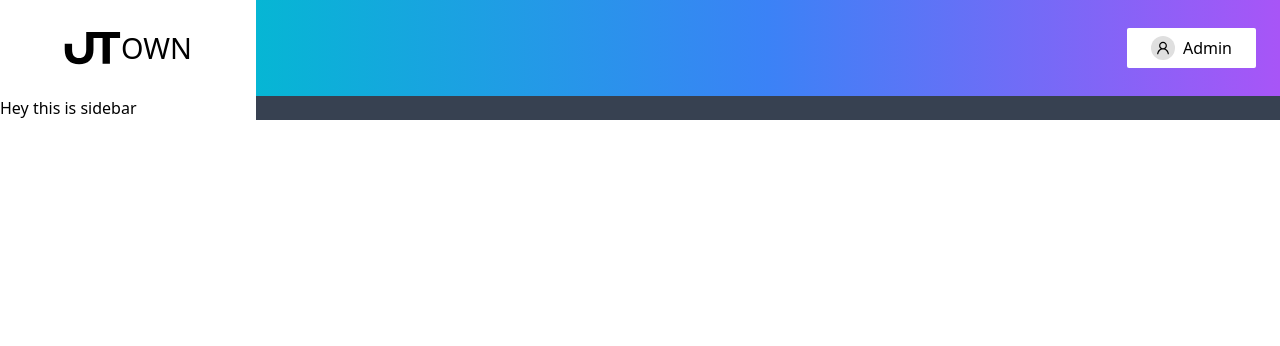
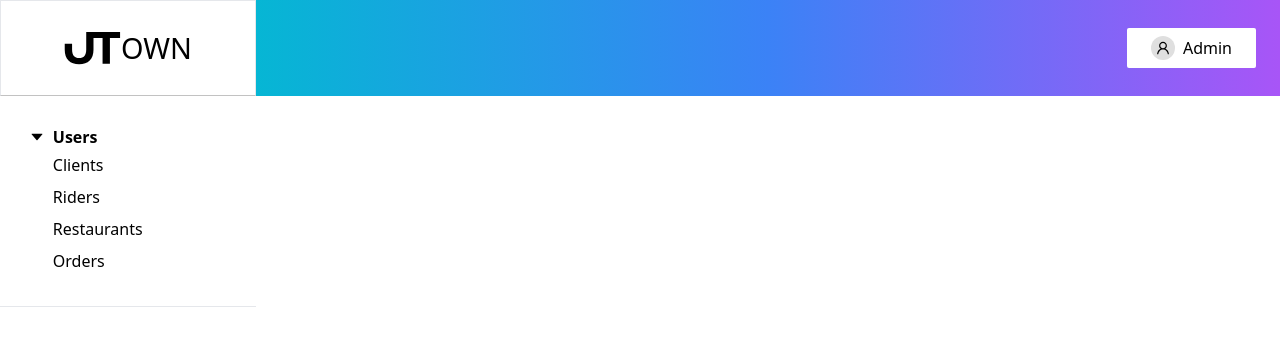
Before and after one commit to NikhileshDb/testing, a React (Create React App) app: page / in a window 1280 px wide. Shown: the top 346 px of the page. Built offline with nearby package versions, Linux system fonts and the light colour scheme.

Commit message:
sidebar minor update

```diff
--- a/src/components/SidebarContentArea.jsx
+++ /dev/null
@@ -1,11 +0,0 @@
-import React from 'react'
-
-function SidebarContentArea() {
-    return (
-        <div className="">
-            <p>Hey this is sidebar</p>
-        </div>
-    )
-}
-
-export default SidebarContentArea
--- /dev/null
+++ b/src/components/sidebar/SideBarItem.jsx
@@ -0,0 +1,21 @@
+import React from 'react'
+import { AiFillCaretDown } from 'react-icons/ai'
+
+
+
+function SideBarItem({ title, menuItem }) {
+    return (
+        <div className="py-[1.8rem] pl-[1.8rem]">
+            <div className="flex flex-row items-center gap-2">
+                <AiFillCaretDown />
+                <p className="font-bold">{title}</p>
+            </div>
+
+            {menuItem.map(item => (
+                <p key={item.name} className="px-[1.5rem] py-1">{item.name}</p>
+            ))}
+        </div>
+    )
+}
+
+export default SideBarItem
--- /dev/null
+++ b/src/components/sidebar/SidebarContentArea.jsx
@@ -0,0 +1,44 @@
+import React from 'react'
+import { AiFillCaretDown } from 'react-icons/ai'
+import SideBarItem from './SideBarItem'
+
+const usersMenuData = [
+    {
+        name: "Clients",
+        path: ""
+    },
+    {
+        name: "Riders",
+        path: ""
+    },
+    {
+        name: "Restaurants",
+        path: ""
+    },
+    {
+        name: "Orders",
+        path: ""
+    }
+]
+
+const appMenuData = [
+    {
+        name: "Services",
+        path: ""
+    },
+    {
+        name: "Jobs",
+        path: ""
+    }
+]
+
+function SidebarContentArea() {
+    return (
+        <div className="h-screen">
+            <SideBarItem title="Users" menuItem={usersMenuData} />
+            <hr />
+        </div>
+    )
+}
+
+export default SidebarContentArea
--- a/src/layout/SplitScreen.jsx
+++ b/src/layout/SplitScreen.jsx
@@ -3,21 +3,21 @@
 import React from 'react'
 import HeaderLogo from '../components/header/HeaderLogo'
 import HeaderMain from '../components/header/HeaderMain'
-import SidebarContentArea from '../components/SidebarContentArea'
+import SidebarContentArea from '../components/sidebar/SidebarContentArea'
 import { Outlet } from 'react-router-dom'
 
 
 function SplitScreen({
 }) {
     return (
-        <div className="flex w-full h-full ">
+        <div className="flex w-full h-screen ">
             <div className="w-[20rem]">
-                <div className="h-[6rem] flex items-center justify-center">
+                <div className="border border-b-[#c2c2c2] h-[6rem] flex items-center justify-center">
                     <HeaderLogo />
                 </div>
                 <SidebarContentArea />
             </div>
-            <div className="w-[80rem] bg-gray-700">
+            <div className="w-[80rem]">
                 <HeaderMain />
                 <div>
                     <Outlet />
```
